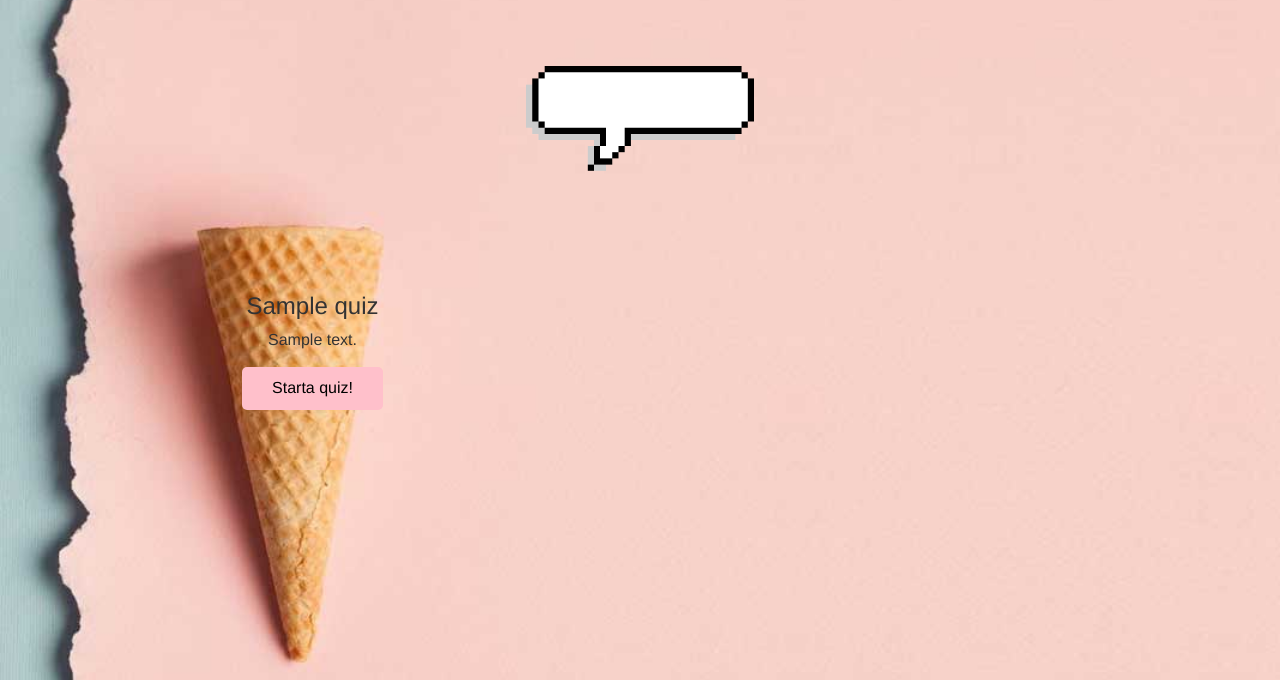
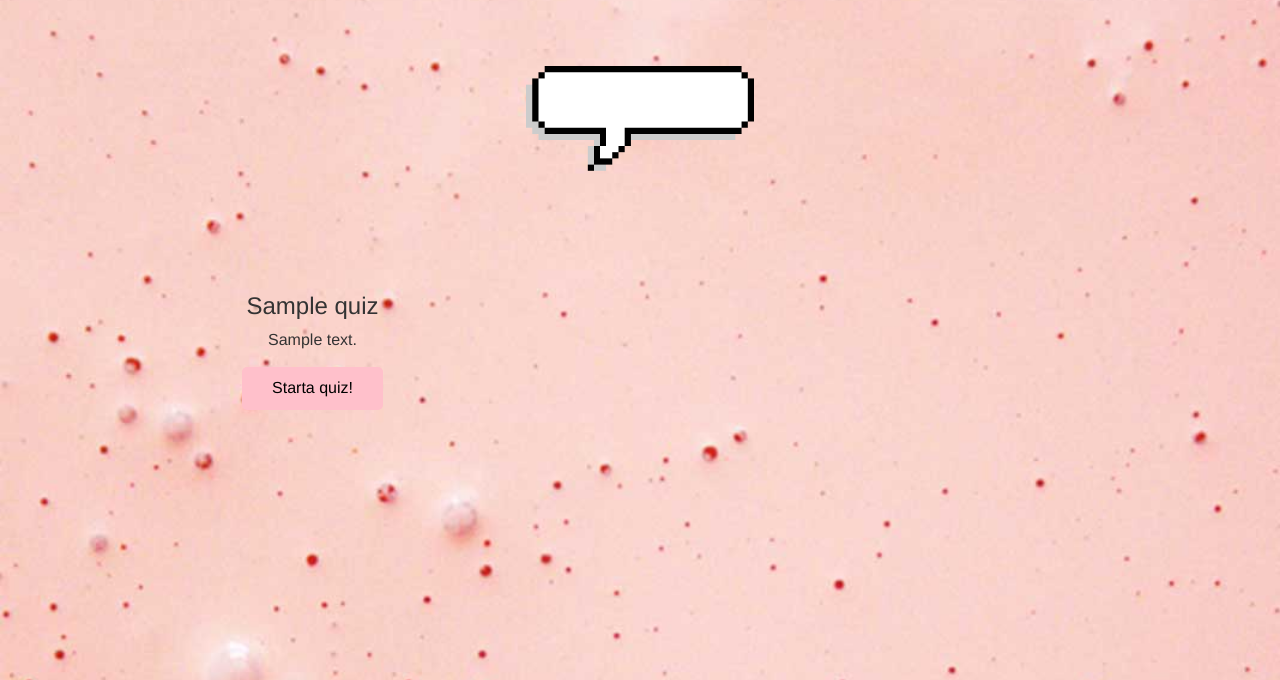
Before and after one commit to teresa100/quizproject, a Django app: page / in a window 1280 px wide. Shown: the top 680 px of that part. Run offline with Django 3.2, Linux system fonts and the light colour scheme; tables that the repository leaves empty hold one stand-in row (Sample ...); the page is wider than the window, and the part outside it is not shown; some libraries are stand-ins or nearby versions.

Commit message:
background

```diff
--- a/static/style.css
+++ b/static/style.css
@@ -49,7 +49,7 @@ p {
 }
 
 .background1 {
-	background: url(/static/glass3.jpg);
+	background: url(/static/glass-melted.jpg);
 	background-repeat: no-repeat;
 	background-size: cover;
 	background-position: center;
```
